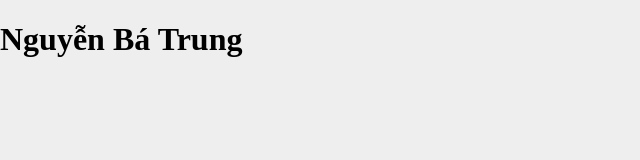
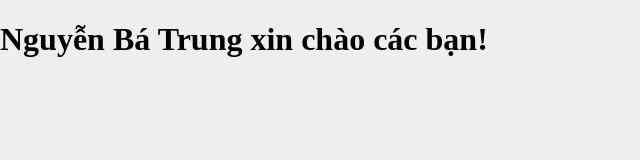
Before and after one commit to nbtno1/nbtno1.github.io, a plain HTML site: page index.html in a window 1280 px wide. Shown: the whole page, without its empty margins (0-640 px from the left). Drawn offline with Linux system fonts and the light colour scheme.

Commit message:
update index

```diff
--- a/index.html
+++ b/index.html
@@ -6,8 +6,8 @@
   <link href="style.css" type="text/css" rel="stylesheet">
 </head>
 <body>
-  <h1 class="font-google">
-    Nguyễn Bá Trung
+  <h1>
+    Nguyễn Bá Trung xin chào các bạn!
   </h1>
 </body>
 </html>
```
